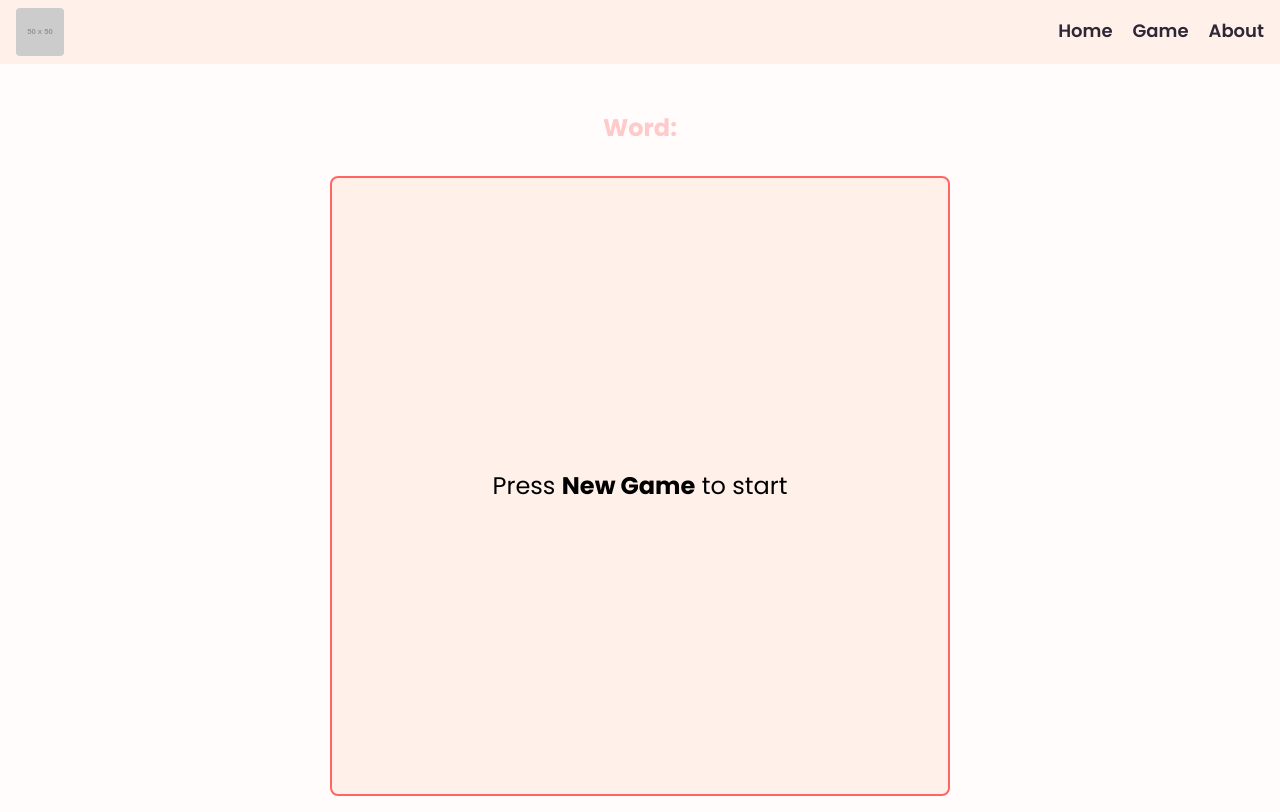
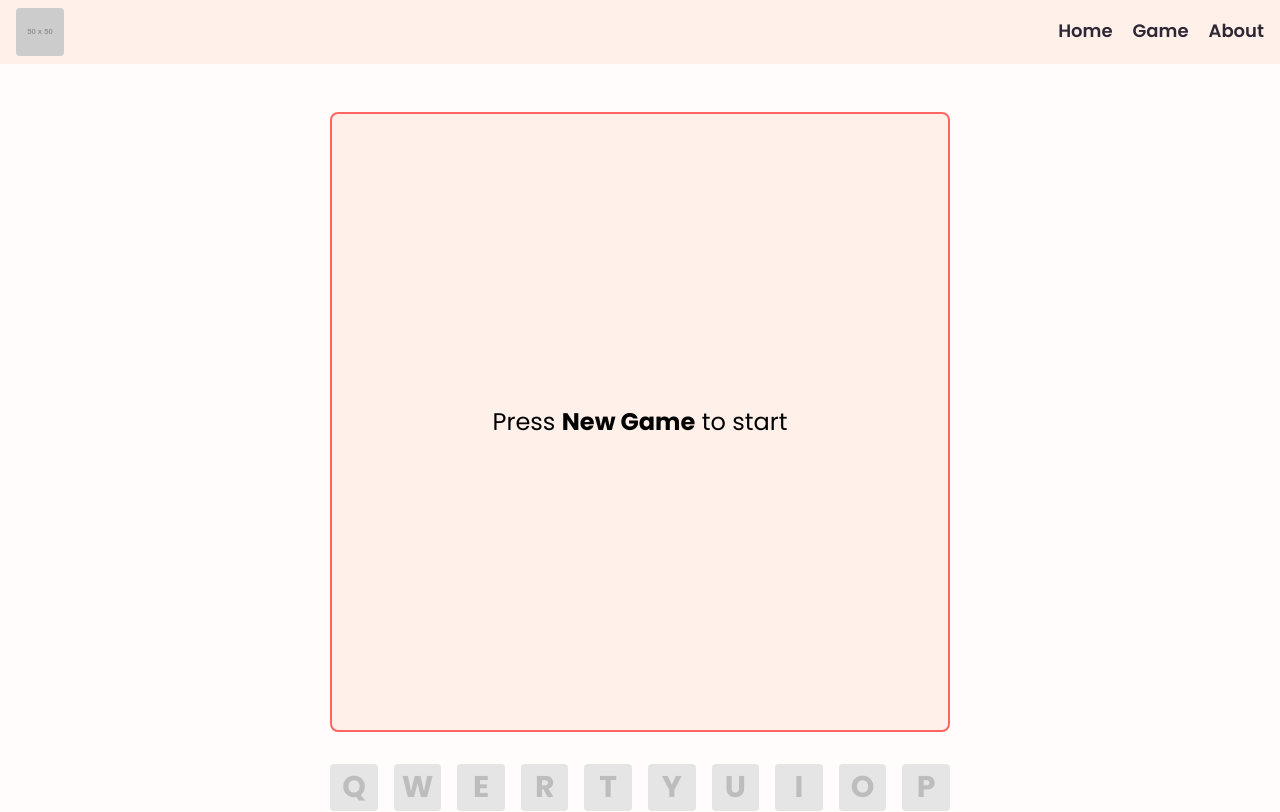
Before and after one commit to austinh-io/RTT-WordGuess, a React (Vite) app: page /rtt-wordguess/game in a window 1280 px wide. Shown: the top 812 px of the page. Built offline with nearby package versions, Linux system fonts and the light colour scheme; some icons are missing.

Commit message:
Add debug display option to Game component

```diff
--- a/src/pages/game/Game.tsx
+++ b/src/pages/game/Game.tsx
@@ -23,6 +23,8 @@ const pageTransition = {
     },
   },
 };
+
+const debugDisplay = false;
 
 const wordApiSource = 'https://random-word-api.herokuapp.com/word?number=1';
 
@@ -89,9 +91,11 @@ const Game: React.FC = () => {
       variants={pageTransition}>
       <div className='flex flex-grow justify-center items-center px-4 py-12'>
         <main className='flex flex-col items-center gap-8'>
-          <p className=' text-red-200 font-bold text-2xl'>
-            Word: <i className=' font-normal'>{word}</i>
-          </p>
+          {debugDisplay && (
+            <p className=' text-red-200 font-bold text-2xl'>
+              Word: <i className=' font-normal'>{word}</i>
+            </p>
+          )}
           <GameVisual>
             {isNewGame && (
               <p className='text-2xl'>
--- a/src/pages/game/WordDisplay.tsx
+++ b/src/pages/game/WordDisplay.tsx
@@ -7,8 +7,6 @@ type WordDisplayProps = {
 };
 
 const WordDisplay = ({ word, guessedLetters }: WordDisplayProps) => {
-  // useEffect(() => {}, [guessedLetters]);
-
   return (
     <div className='flex flex-col items-center justify-center'>
       <div className='flex text-4xl'>
--- a/src/pages/game/WordDisplaySegment.tsx
+++ b/src/pages/game/WordDisplaySegment.tsx
@@ -6,7 +6,6 @@ type WordDisplayProps = {
 };
 
 const WordDisplaySegment = ({ letter, hidden }: WordDisplayProps) => {
-  // useEffect(() => {}, [hidden]);
   return (
     <>
       <div className=' font-semibold'>
```
